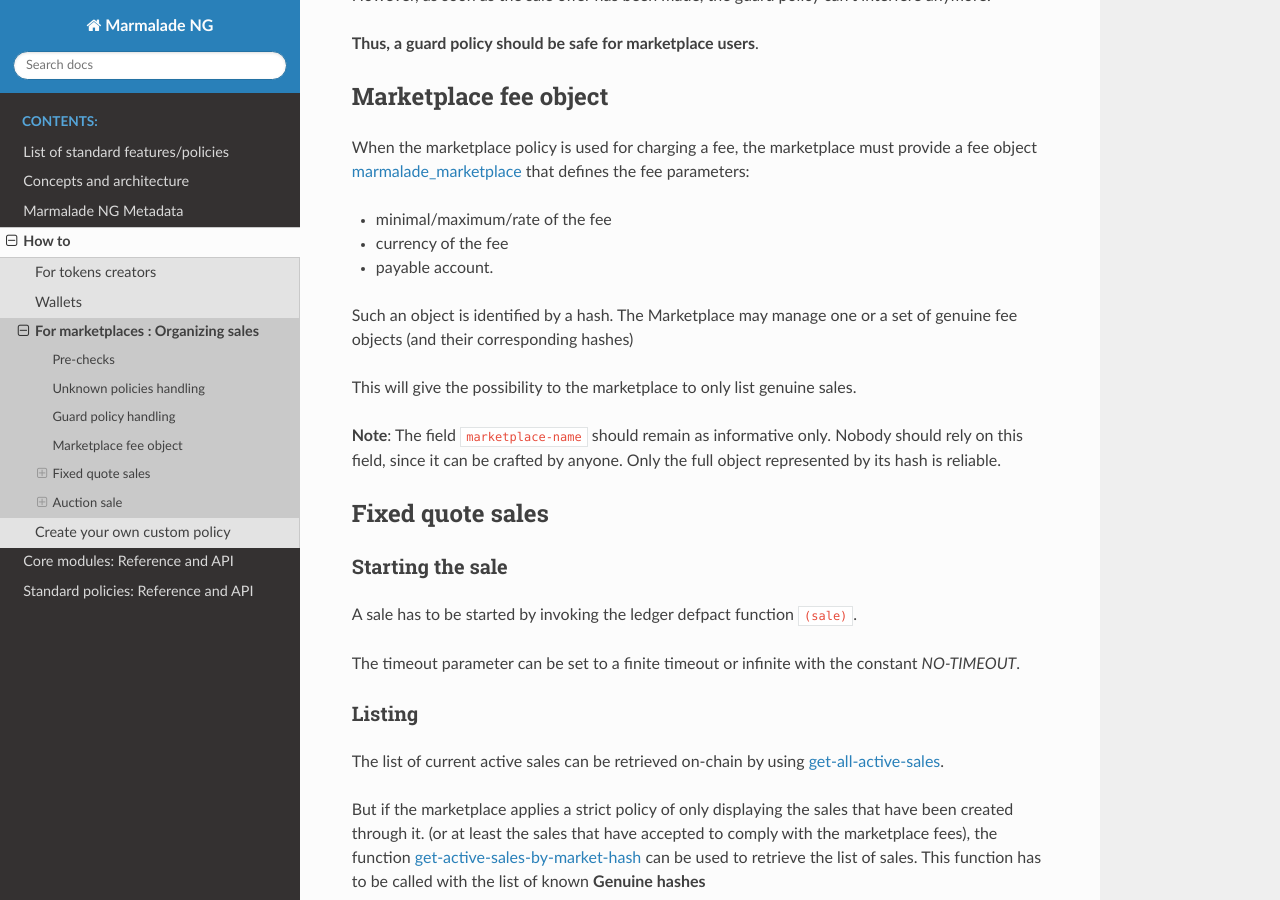
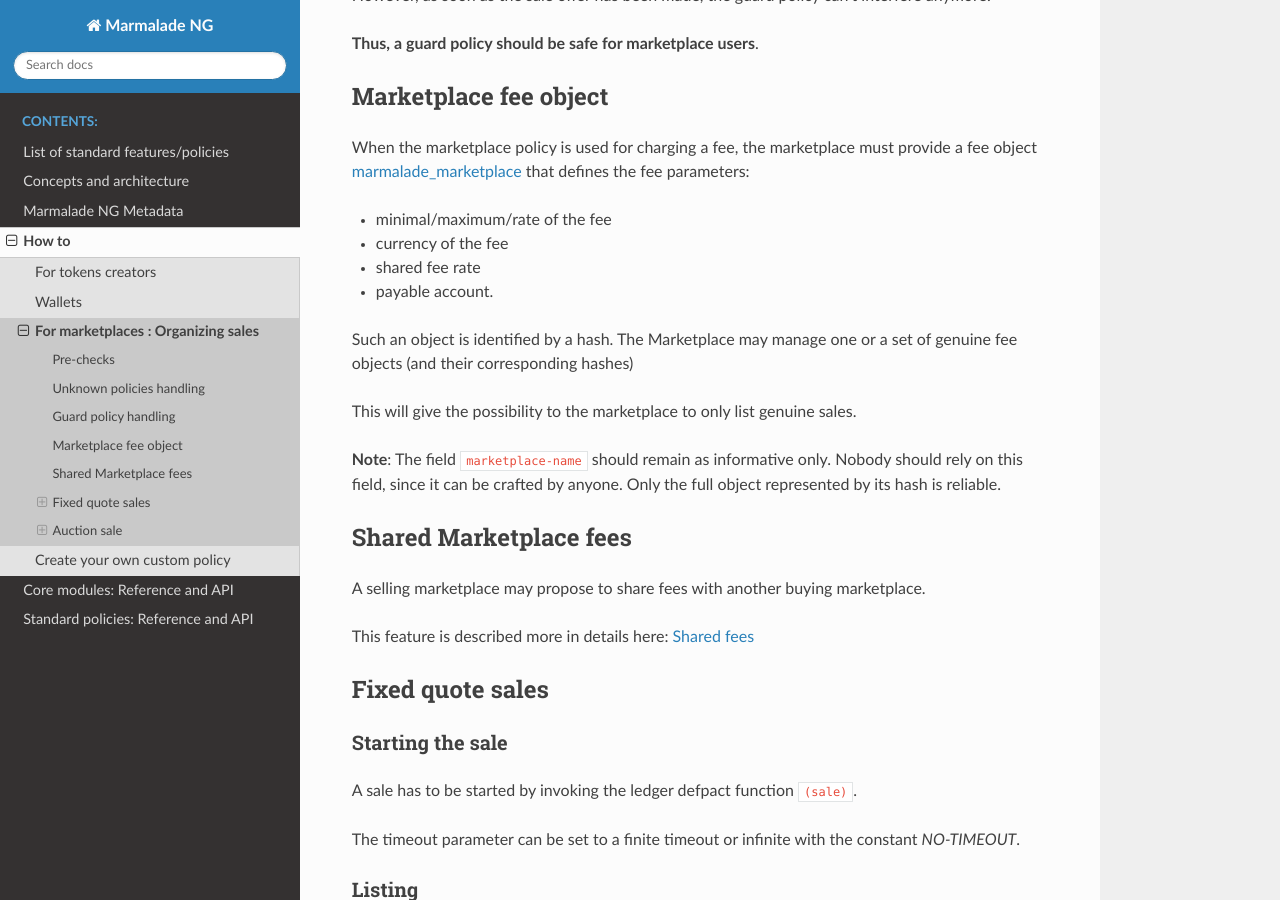
Before and after one commit to Marmalade-NG/marmalade-ng, a Sphinx documentation site: the page built from doc/source/how-to-marketplaces.rst, in a window 1280 px wide and 900 px high, scrolled down 978 px. Built offline with Sphinx 7.4.7 and the Read the Docs theme 2.0.0, drawn with Linux system fonts in a browser that asks for light colours; some of the changed text lies outside the part shown.

Commit message:
Fix details in doc.

```diff
--- a/doc/source/how-to-marketplaces.rst
+++ b/doc/source/how-to-marketplaces.rst
@@ -50,6 +50,7 @@
 
 - minimal/maximum/rate of the fee
 - currency of the fee
+- shared fee rate
 - payable account.
 
 Such an object is identified by a hash. The Marketplace may manage one or a set of genuine fee objects (and their corresponding hashes)
@@ -58,6 +59,13 @@
 
 **Note**: The field ``marketplace-name`` should remain as informative only. Nobody should rely on this field, since it can
 be crafted by anyone. Only the full object represented by its hash is reliable.
+
+Shared Marketplace fees
+~~~~~~~~~~~~~~~~~~~~~~~
+A selling marketplace may propose to share fees with another buying marketplace.
+
+This feature is described more in details here:
+:ref:`POLICY-MARKETPLACE-SHARED-FEES`
 
 
 Fixed quote sales
@@ -107,6 +115,8 @@
    "buyer-guard": buyer-guard
   }
 
+The transaction may include a `shared_fee` object.
+
 And the following installed capacity:
 
 .. code:: lisp
@@ -154,12 +164,15 @@
 
 The bid must be done using the function :ref:`POLICY-AUCTION-SALE-PLACE-BID` of the `policy-auction-sale` module.
 
+The transaction may include a `shared_fee` object.
 
 And the following installed capacity:
 
 .. code:: lisp
 
     (currency.TRANSFER buyer escrow-account new-price)
+
+
 
 
 Ending the sale
@@ -205,3 +218,6 @@
   {"buyer": buyer,
    "buyer-guard": buyer-guard
   }
+
+The transaction must include a `shared_fee` object, if the bid has been done with such object.
+This information can be retrieved during listing.
--- a/doc/source/policy-auction-sale.rst
+++ b/doc/source/policy-auction-sale.rst
@@ -46,11 +46,11 @@
 
 Shared fees
 ~~~~~~~~~~~
-To be compatible with she shared fees feature of the the ``MARKETPLACE`` policy, this policy includes some optionnal hints
+To be compatible with the shared fees feature of the ``MARKETPLACE`` policy, this policy includes some optional hints
 to facilitate the integration of shared fees.
 
  - During a bid transaction, the data section may contain a `marmalade_shared_fee` object.
- - When the bid has been done with the a `marmalade_shared_fee`, the sale ending (continue transaction), must contains exactly the same object.
+ - When the bid has been done with a `marmalade_shared_fee`, the sale ending (continue transaction), must contain exactly the same object.
 
 The marmalade_shared_fee object can be retrieved using ``get-sale`` :ref:`POLICY-AUCTION-SALE-GET-SALE`
 
--- a/doc/source/policy-marketplace.rst
+++ b/doc/source/policy-marketplace.rst
@@ -26,6 +26,8 @@
 whether this sale can be listed or not.
 
 This policy works whatever the sale scheme.
+
+.. _POLICY-MARKETPLACE-SHARED-FEES:
 
 Shared fees
 ~~~~~~~~~~~
@@ -91,8 +93,8 @@
 Both objects must be present in the ``(sale)`` transaction. And both objects must
 have the same currency.
 
-shared-fee
-~~~~~~~~~~
+marmalade_shared_fee
+~~~~~~~~~~~~~~~~~~~~
 Handled by ``(enforce-sale-settle)``
 
 Optional object. If not present, the whole fee amount is paid to the initial market place.
```
